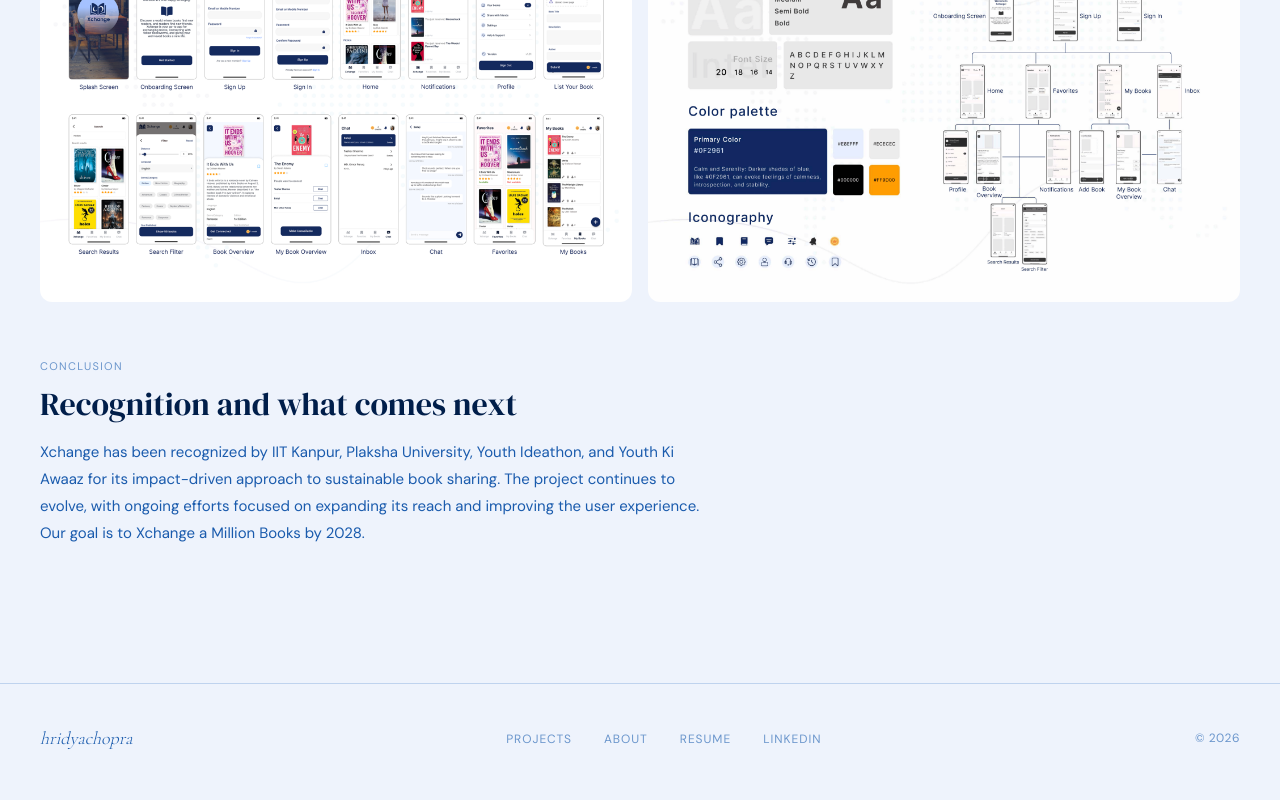
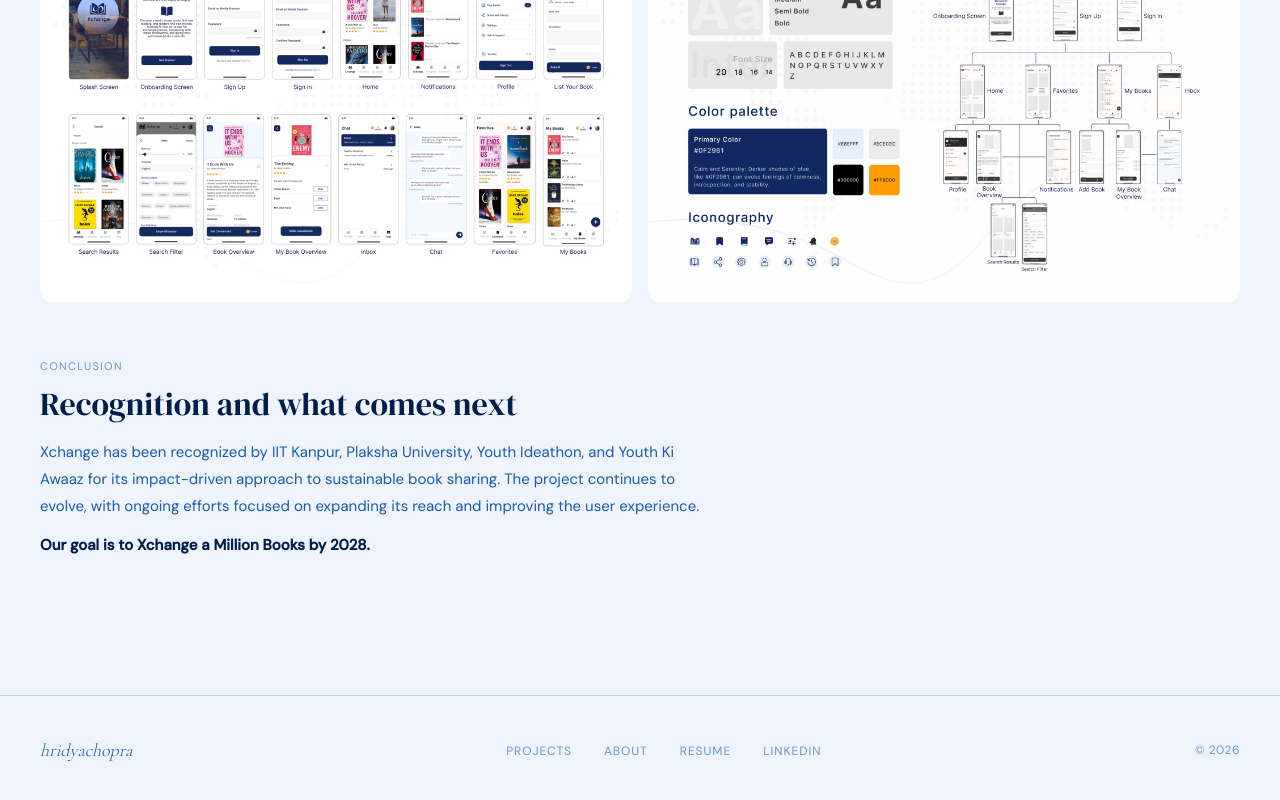
Before and after one commit to choprahridya/hridyachopra, a Next.js app: page /projects/1 in a window 1280 px wide. Shown: the part 2885-3685 px from the top of the page. Built offline with nearby package versions, Linux system fonts and the light colour scheme.

Commit message:
Bold the million books goal in Xchange conclusion

```diff
--- a/app/projects/[slug]/page.tsx
+++ b/app/projects/[slug]/page.tsx
@@ -8,6 +8,7 @@
   label?: string;
   heading?: string;
   body?: string;
+  callout?: string;
 }
 
 const projects: Record<string, {
@@ -42,7 +43,8 @@
         type: 'text',
         label: 'Conclusion',
         heading: 'Recognition and what comes next',
-        body: 'Xchange has been recognized by IIT Kanpur, Plaksha University, Youth Ideathon, and Youth Ki Awaaz for its impact-driven approach to sustainable book sharing. The project continues to evolve, with ongoing efforts focused on expanding its reach and improving the user experience. Our goal is to Xchange a Million Books by 2028.',
+        body: 'Xchange has been recognized by IIT Kanpur, Plaksha University, Youth Ideathon, and Youth Ki Awaaz for its impact-driven approach to sustainable book sharing. The project continues to evolve, with ongoing efforts focused on expanding its reach and improving the user experience.',
+        callout: 'Our goal is to Xchange a Million Books by 2028.',
       },
     ],
   },
@@ -99,6 +101,11 @@
       {section.body && (
         <p className="text-[15px] text-text-secondary leading-[var(--lh-loose)]">
           {section.body}
+        </p>
+      )}
+      {section.callout && (
+        <p className="text-[15px] text-text-primary font-semibold leading-[var(--lh-loose)] mt-3">
+          {section.callout}
         </p>
       )}
     </div>
```
